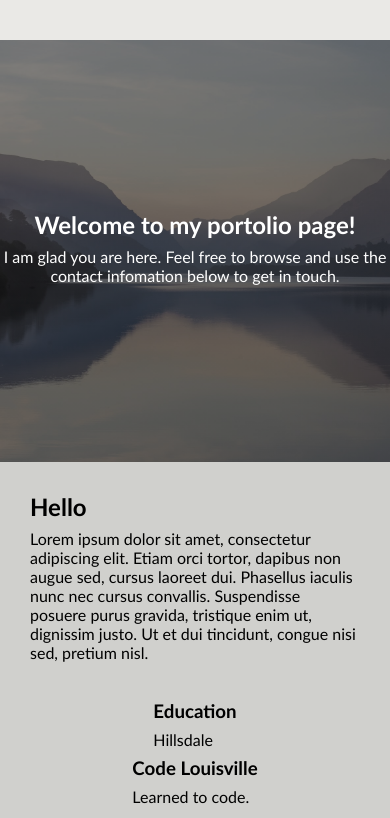
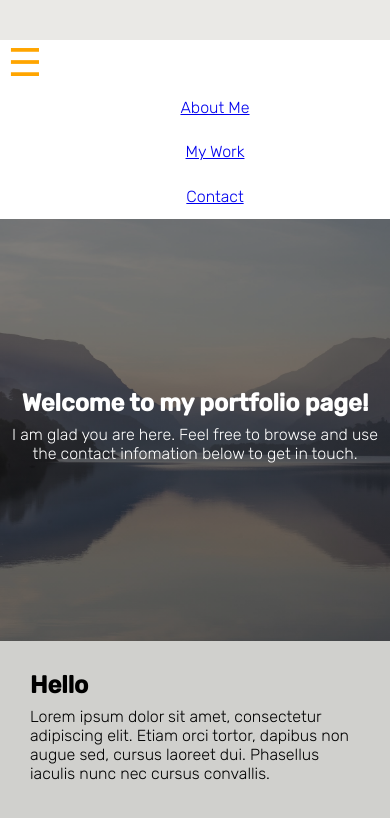
Before and after one commit to l-swenson/CL-Portfolio-Page, a plain HTML site: page index.html in a window 390 px wide. Shown: the part 60-878 px from the top of the page. Drawn offline with Linux system fonts and the light colour scheme.

Commit message:
Add Hamburger Menu and and html improvements.

```diff
--- a/index.html
+++ b/index.html
@@ -5,32 +5,43 @@
     <meta charset="utf-8">
     <meta name="viewport" content="width=device-width, initial-scale=1">
     <link rel="stylesheet" type="text/css" href="style.css">
-    <title>Lukas K. Swenson's Portfolio Page</title>
+
+    <!-- ADD NORMALIZE FILE?  -->
+
+    <link rel="preconnect" href="https://fonts.googleapis.com">
+    <link rel="preconnect" href="https://fonts.gstatic.com" crossorigin>
+    <link href="https://fonts.googleapis.com/css2?family=Rubik:ital,wght@0,300;0,500;1,300&display=swap" rel="stylesheet">
+    <title>Lukas K. Swenson's Portfolio</title>
 </head>
 
 <body>
+    <header>
         <section>
-        <header class="header">
-
+            <div class="header">
                 <h1 id="message">Lukas K. Swenson</h1>
 
                 <h1 id="Lukas">Lukas</h1>
+            </div>
+        </section>
+    </header>
 
-            <nav class="main-nav">
-
+    <nav>
+        <div class="main-nav">
+            <button id="hamburgerBtn">&#9776</button>
             <ul class="navigation">
-                    <li><a href="#">About Me</a></li>
+                <li class="active"><a href="#">About Me</a></li>
                 <li><a href="#">My Work</a></li>
                 <li><a href="#">Contact</a></li>
             </ul>
+        </div>
     </nav>
-        </header>
-    </section>
+
+
 
     <div class="hero-image">
 
         <div class="hero-text">
-            <h2>Welcome to my portolio page!</h2>
+            <h2>Welcome to my portfolio page!</h2>
             <p class="sub-title">I am glad you are here. Feel free to browse and use the contact infomation below to get in touch.</p>
         </div>
     </div>
@@ -39,7 +50,7 @@
         <div class="about-me-main">
             <div class="about-me-content">
                 <h2>Hello</h2>
-                <p>Lorem ipsum dolor sit amet, consectetur adipiscing elit. Etiam orci tortor, dapibus non augue sed, cursus laoreet dui. Phasellus iaculis nunc nec cursus convallis. Suspendisse posuere purus gravida, tristique enim ut, dignissim justo. Ut et dui tincidunt, congue nisi sed, pretium nisl. </p>
+                <p>Lorem ipsum dolor sit amet, consectetur adipiscing elit. Etiam orci tortor, dapibus non augue sed, cursus laoreet dui. Phasellus iaculis nunc nec cursus convallis. </p>
             </div>
         </div>
 
--- a/style.css
+++ b/style.css
@@ -1,5 +1,6 @@
 * {
     margin: 0;
+    -moz-box-sizing: border-box; -webkit-box-sizing: border-box; box-sizing: border-box;
 }
 
 html, body {
@@ -7,7 +8,9 @@ html, body {
 }
 
 body {
-    font-family:'Trebuchet MS', 'Lucida Sans Unicode', 'Lucida Grande', 'Lucida Sans', Arial, sans-serif
+    font-family: 'Rubik', sans-serif;
+    font-size: 16px;
+    font-weight: 300;
 }
 
 p {
@@ -20,6 +23,26 @@ p {
   background-color: #eae9e6;
   display: flex;
   justify-content: space-between;
+}
+
+nav ul {
+    list-style-type: none;
+}
+
+nav a {
+    display: flex;
+    padding: .8rem 0;
+    justify-content: center;
+    align-content: center;
+}
+
+#hamburgerBtn {
+    background: none;
+    border: none;
+    color: orange;
+    font-size: 2.4rem;
+    cursor: pointer;
+    padding: 0 30px 0 2vw;
 }
 
 .hero-image {
@@ -40,20 +63,20 @@ p {
 
 .about-me-container {
     background-color: #d0d0cd;
-    height: 50%;
+    height: 40%;
 }
 
 .about-me-main {
-    display: flex;
+    /* display: flex;
     align-items: center;
-    justify-content: center;
+    justify-content: center; */
     padding: 30px;
 }
 
 .about-me-EDCL {
     display: flex;
+    height: 30%;
     flex-direction: column;
-    flex-wrap: wrap;
     align-items: center;
     justify-content: space-around;
 }
@@ -61,7 +84,7 @@ p {
 
 .my-work-container {
     background-color: #e3ddd4;
-    height: 50%;
+    height: 30%;
     display: flex;
     flex-direction: column;
     align-items: center;
@@ -73,18 +96,28 @@ p {
 
 }
 
-@media only screen and (min-width: 768px) {
-
-}
-
+/* Small Screen Width */
 @media only screen and (max-width: 320px) {
     #message {
         display: none;
     }
 }
 
+
 @media only screen and (min-width:320px) {
     #Lukas {
         display: none;
     }
 }
+
+/* Medium Screen Width */
+@media only screen and (min-width: 768px) {
+
+
+}
+
+/* Large Screen Width */
+@media only screen and (min-width: 1024px) {
+
+
+}
```
Lines whose indentation alone changed are shown as unchanged.
